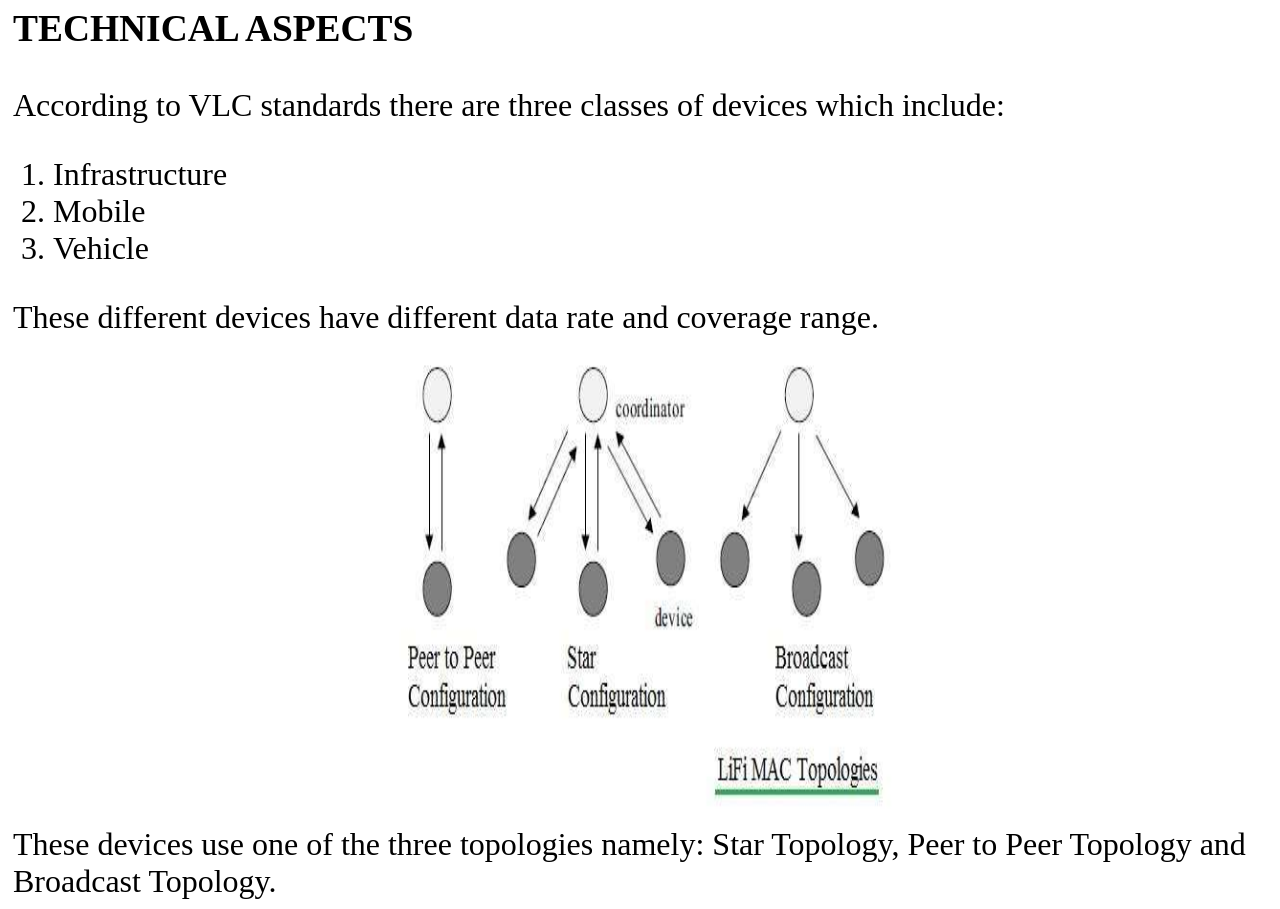
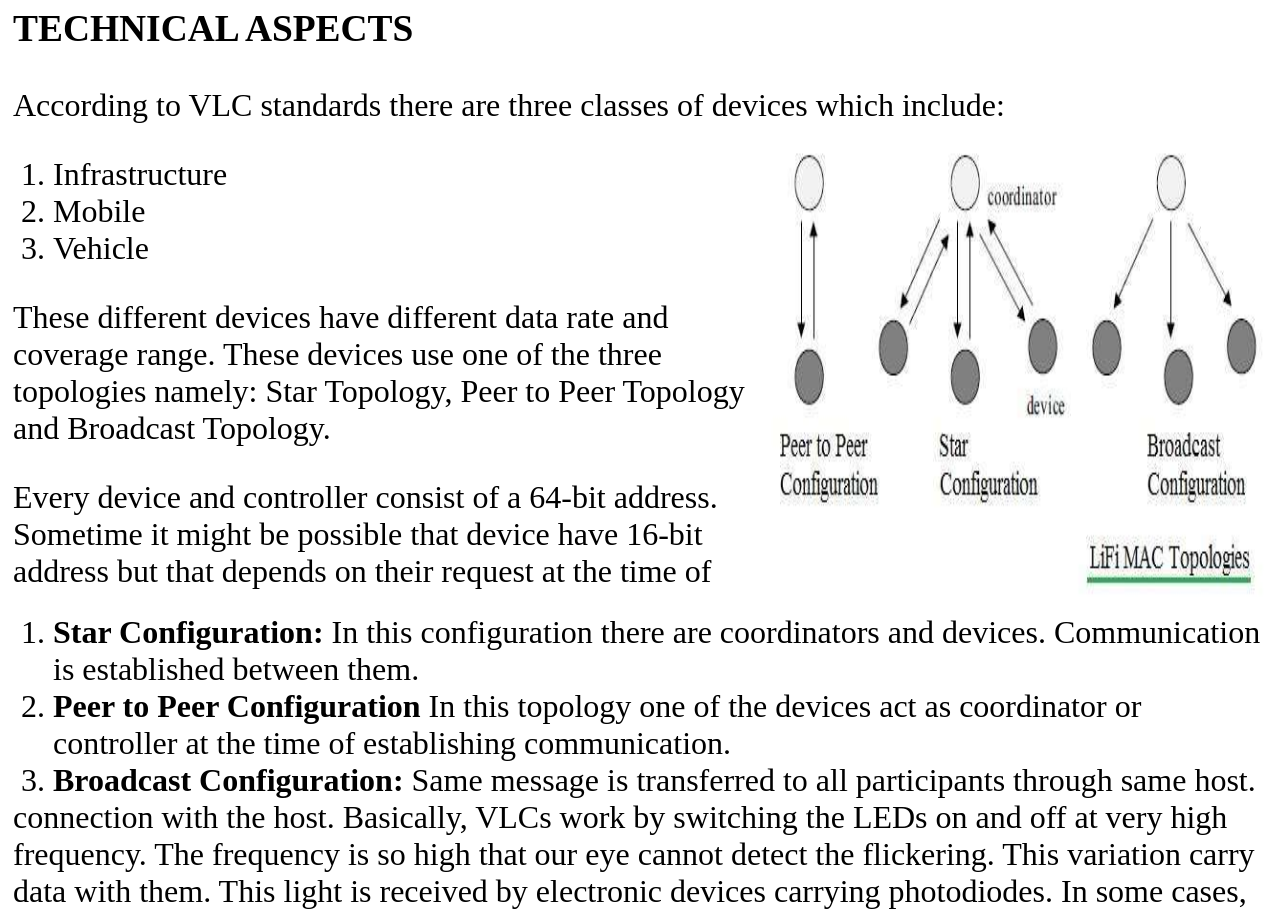
Before and after one commit to Pranaw154/CSN101, a plain HTML site: page blog.html in a window 1280 px wide. Shown: the part 1820-2729 px from the top of the page. Drawn offline with Linux system fonts and the light colour scheme.

Commit message:
Update blog.html

```diff
--- a/blog.html
+++ b/blog.html
@@ -163,12 +163,12 @@
 			<P> <img src="LIFI.jpg" width="510" height="380" align="middle" style="float: left">Li-Fi term was first introduced in a global TED talk in 2011 by Professor Harald Hass. He is a professor of mobile communication in 	University of Edinburgh, Scotland. The credit of foundation Li-Fi technology goes to Professor Harald Hass along with Dr Mostafa 		Afgani. From then many companies were formed to explore and market the technology. Many companies started to provide unidirectional 	VLC (visible light communication) products. In august 2018 a secondary school in Scotland namely Kyle Academy had used this 			technology within the school. A USB device was able to read the data given to it by flickering of lights. Now Air France is trying to 	  test this technology. The Li-Fi business was projected to have a compound annual growth of 82% from 2013 to 2018.
 			</P>
 			<h3 id="13">TECHNICAL ASPECTS</h3>
-			<p>According to VLC standards there are three classes of devices which include:
+			<p>According to VLC standards there are three classes of devices which include:<img src="ob_450f97_lifi-mac-topologies.jpg" width="510" height="490" style="float: right">
 				<ol>
 					<li>Infrastructure</li><br>
 					<li>Mobile</li><br>
 					<li>Vehicle</li><br>
-				</ol>These different devices have different data rate and coverage range.<img src="ob_450f97_lifi-mac-topologies.jpg" width="510" height="490" align="middle"> These devices use one of the three topologies namely: Star Topology, Peer to Peer Topology and Broadcast Topology.
+				</ol>These different devices have different data rate and coverage range. These devices use one of the three topologies namely: Star Topology, Peer to Peer Topology and Broadcast Topology.
 				<ol>
 					<li><b>Star Configuration:</b> In this configuration there are coordinators and devices. Communication is established between them.</li>
 					<li><b>Peer to Peer Configuration</b> In this    topology one of the devices act as coordinator or controller at the time of 				establishing communication.</li>
```
